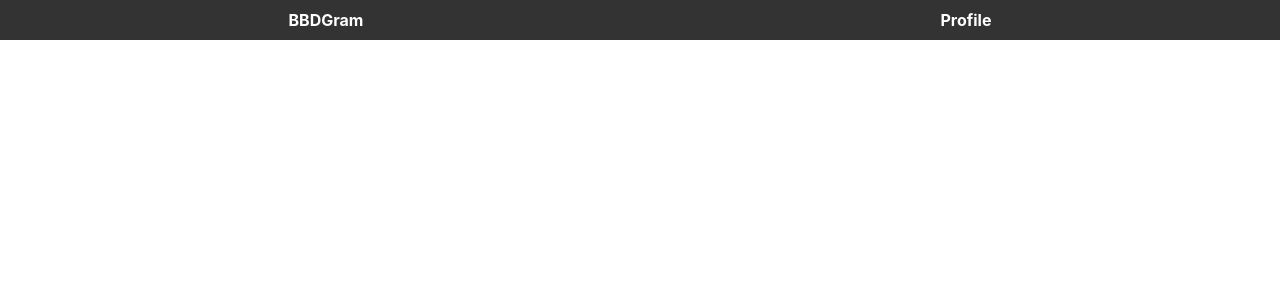
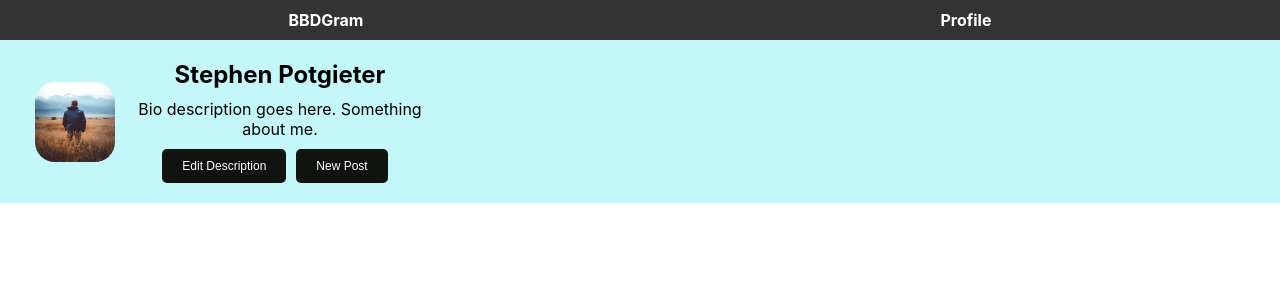
Before and after one commit to KarlHaupt/BBDGram, a React (Create React App) app in the folder frontend/src/: page /profile in a window 1280 px wide. Shown: the top 300 px of the page. Built offline with nearby package versions, Linux system fonts and the light colour scheme; the HTML template or start-up script is replaced by a standard one.

Commit message:
created header and added new post and bio buttons

```diff
--- a/frontend/src/src/components/UserProfile/UserProfile.css
+++ b/frontend/src/src/components/UserProfile/UserProfile.css
@@ -0,0 +1,54 @@
+/* UserProfile.css */
+.user-profile {
+    margin: 0 auto;
+    padding: 20px;
+    background-color: rgba(170, 244, 247, 0.7);
+  }
+
+  .profile-header {
+    display: flex;
+    align-items: center;
+  }
+
+  .profile-picture {
+    width: 80px;
+    height: 80px;
+    border-radius: 20px;
+    margin-left: 15px;
+  }
+
+  .profile-details {
+    margin-left: 15px; /* Adjust margin as needed */
+  }
+
+  .username {
+    margin: 0;
+    font-size: 24px;
+  }
+
+  .description {
+    margin: 10px 0;
+    max-width: 300px;
+  }
+
+  .settings {
+    display: flex;
+    justify-content: center;
+    margin-top: 10px;
+  }
+
+  .buttons {
+    background-color: #101310;
+    color: white;
+    border: none;
+    padding: 10px 20px;
+    font-size: 12px;
+    cursor: pointer;
+    border-radius: 5px;
+    transition: background-color 0.3s ease;
+    margin-right: 10px;
+  }
+
+  .buttons:hover {
+    background-color: grey;
+  }
--- a/frontend/src/src/components/UserProfile/UserProfile.tsx
+++ b/frontend/src/src/components/UserProfile/UserProfile.tsx
@@ -1,10 +1,39 @@
-import React from 'react';
-import { Link } from 'react-router-dom';
+import React, { useState } from 'react';
 import Header from '../Header/Header';
+import '../UserProfile/UserProfile.css';
 
 const UserProfile = () => {
+  const [description, setDescription] = useState("Bio description goes here. Something about me.");
+
+  const handleEditDescription = () => {
+    const newDescription = prompt('Enter new description:');
+    if (newDescription !== null) {
+      setDescription(newDescription);
+    }
+  };
+
   return (
-    < Header />
+    <div>
+      <Header />
+      <div className="user-profile">
+        <div className="profile-header">
+          <img
+            src={require('../../images/sample-profile.jpg')}
+            alt="Profile"
+            className="profile-picture"
+          />
+          <div className="profile-details">
+            <h2 className='username'>Stephen Potgieter</h2>
+            <p className='description'>{description}</p>
+            <div className='settings'>
+              <button className='buttons' onClick={handleEditDescription}>Edit Description</button>
+              <button className='buttons'>New Post</button>
+            </div>
+          </div>
+        </div>
+      </div>
+    </div>
   );
 };
-export default UserProfile
+
+export default UserProfile;
```
Also changed, not shown: frontend/src/src/images/sample-profile.jpg (added).
